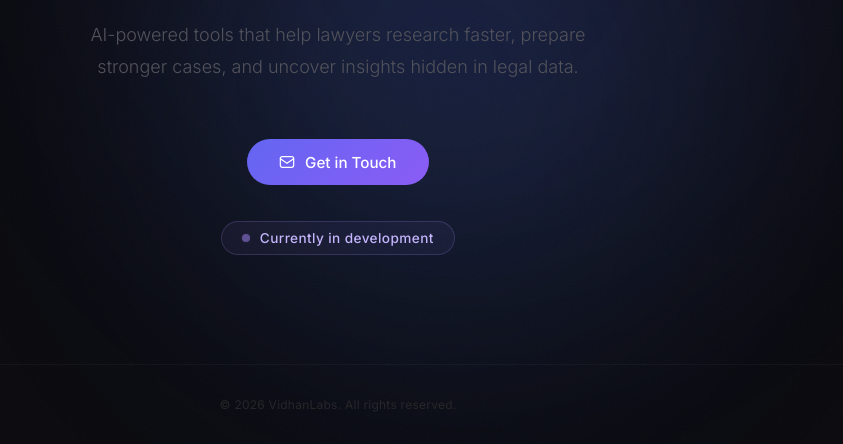
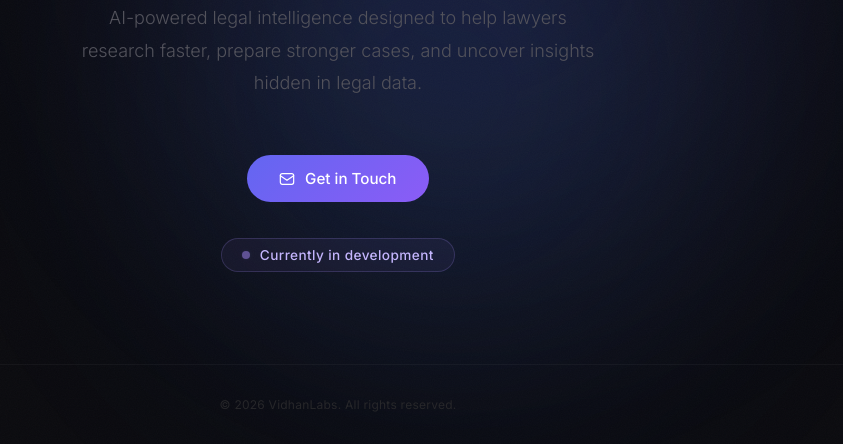
Before and after one commit to vidhanlabs/vidhanlabs.github.io, a plain HTML site: page index.html in a window 1280 px wide. Shown: the part 356-800 px from the top of the page, without its empty margins (302-1145 px from the left). Drawn offline with Linux system fonts and the light colour scheme.

Commit message:
better description index.html

```diff
--- a/index.html
+++ b/index.html
@@ -318,7 +318,7 @@ footer {
       </p>
 
       <p class="description reveal reveal-d5">
-        AI-powered tools that help lawyers research faster,
+        AI-powered legal intelligence designed to help lawyers research faster,
         prepare stronger cases, and uncover insights hidden in legal data.
       </p>
 
```
